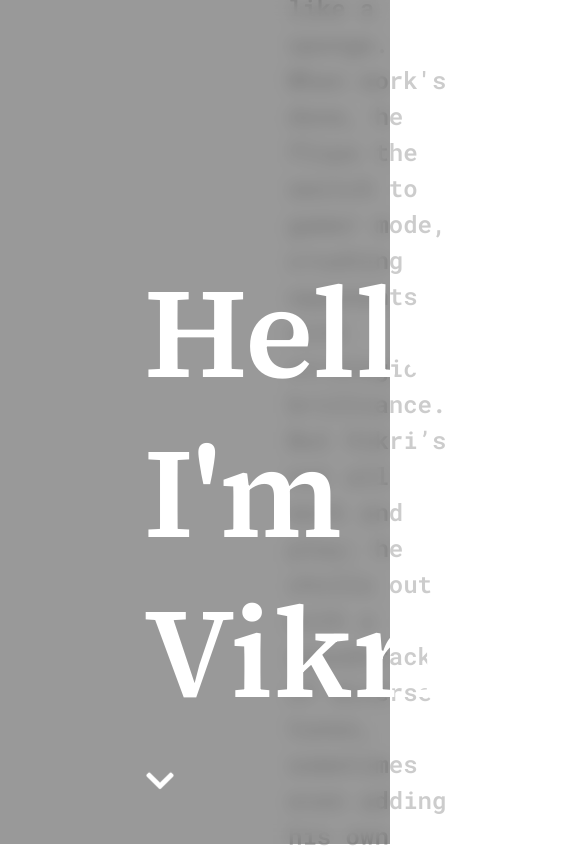
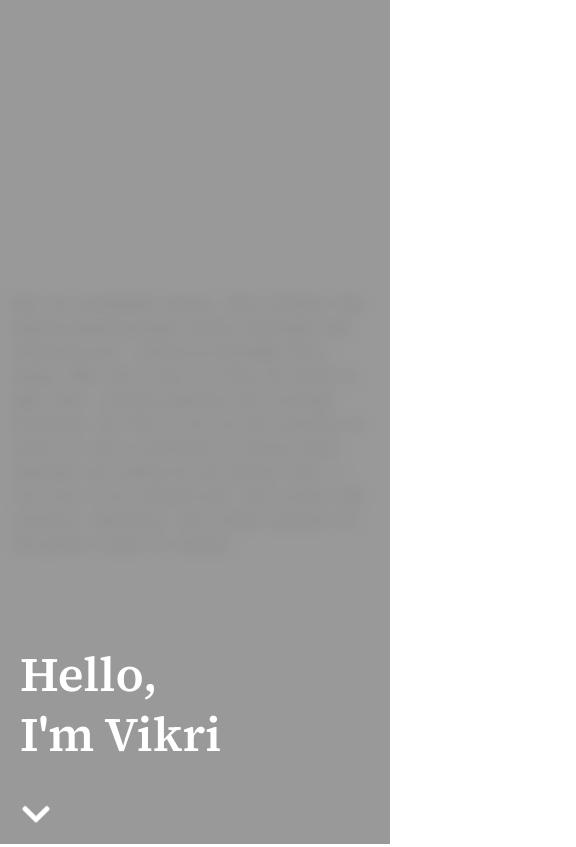
Before and after one commit to vikripermana21/personal-web, a React (Vite) app: page / in a window 390 px wide. Shown: the top 847 px of the page, 576 px wide, since content can reach past the window. Built offline with nearby package versions, Linux system fonts and the light colour scheme.

Commit message:
:lipstick: Adjust Responsiveness

```diff
--- a/src/App.tsx
+++ b/src/App.tsx
@@ -54,13 +54,8 @@ function App() {
     <>
       {/* Hero Section */}
       <div className="h-screen w-screen flex bg-framer/40 backdrop-blur relative z-20">
-        {/* <img
-          src={HeroImage}
-          alt=""
-          className="w-full h-full object-cover absolute"
-        /> */}
-        <div className="z-30 w-full h-full bg-black/15 flex py-10 px-36 justify-end flex-col gap-10">
-          <p className="text-size-header font-serif font-semibold leading-header text-white">
+        <div className="z-30 w-full h-full bg-black/15 flex lg:py-10 lg:px-36 py-2 px-5 justify-end flex-col gap-10">
+          <p className="lg:text-size-header text-[48px] font-serif font-semibold leading-header text-white">
             Hello, <br /> I'm Vikri
           </p>
           <FaChevronDown className="text-white text-size-icons animate-bounce" />
@@ -69,9 +64,9 @@ function App() {
       {/* Hero Section */}
       {/* Text Section */}
       <div className="mt-[-100vh] h-[400vh] [view-timeline-name:--reveal-wrapper]">
-        <div className="h-screen w-screen sticky top-0 flex items-center justify-cente p-72">
+        <div className="h-screen w-screen sticky top-0 flex items-center justify-cente lg:p-72 p-3">
           <div>
-            <p className="font-mono text-[24px] font-semibold reveal-text">
+            <p className="font-mono lg:text-[24px] text-[12px] font-semibold reveal-text">
               Meet the unstoppable learner, Vikri Permana! This English-speaking
               dynamo tackles challenges with unwavering grit, soaking up
               knowledge like a sponge. When work's done, he flips the switch to
@@ -106,11 +101,11 @@ function App() {
           />
         )
       )}
-      <div className="w-screen h-screen flex flex-col items-center [view-timeline-name:--scale-up-wrapper] relative">
-        <p className="font-serif text-size-header scale-up-text">
+      <div className="w-screen h-screen flex flex-col items-center pt-48 lg:p-0 [view-timeline-name:--scale-up-wrapper] relative">
+        <p className="font-serif text-[42px] text-center lg:text-size-header scale-up-text">
           Get in touch with <b>Me</b> !
         </p>
-        <div className="font-mono flex gap-14 h-1/4 items-center scale-up-text-2 z-20">
+        <div className="font-mono flex flex-wrap items-center justify-center gap-14 h-1/4 scale-up-text-2 z-20 my-10 p-5">
           <TooltipText text="vikripermana91@gmail.com" tooltip="Email" />
           <TooltipText text="vikri permana" tooltip="Linked In" />
           <TooltipText text="vkrprmn" tooltip="Instagram" />
--- a/src/components/ParallaxImage/index.tsx
+++ b/src/components/ParallaxImage/index.tsx
@@ -24,7 +24,7 @@ const ParallaxImage = ({
         imageSide === "R" ? "flex-row" : "flex-row-reverse"
       } [view-timeline-name:--parallax-wrapper]`}
     >
-      <div className="flex w-1/2 justify-center p-10">
+      <div className="flex w-full lg:w-1/2 justify-center p-10">
         <div className="flex flex-col  parallax-image gap-3">
           <p className="text-size-sub-header font-serif font-semibold">
             {header}
@@ -46,7 +46,7 @@ const ParallaxImage = ({
           )}
         </div>
       </div>
-      <div className="p-10 w-1/2 z-20">
+      <div className="p-10 w-1/2 z-20 hidden lg:block">
         <img src={image} alt="" />
       </div>
     </div>
```
